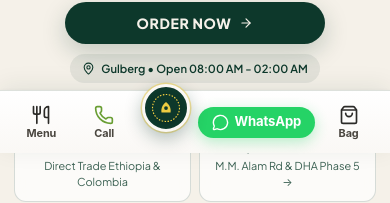
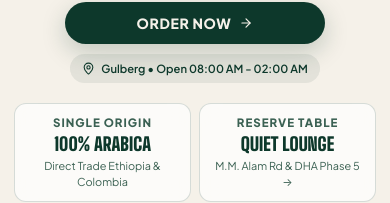
Before and after one commit to armanh148/Artisan-Coffee-Gulberg, a React (Vite) app: page / in a window 390 px wide. Shown: the part 691-894 px from the top of the page. Built offline with nearby package versions, Linux system fonts and the light colour scheme.

Commit message:
revert(mobile): remove mobile bottom navigation bar as requested, keeping top navbar clean

```diff
--- a/src/App.jsx
+++ b/src/App.jsx
@@ -8,7 +8,6 @@
 import KopagContactSection from './components/kopag/KopagContactSection';
 import KopagFaqSection from './components/kopag/KopagFaqSection';
 import KopagFooter from './components/kopag/KopagFooter';
-import KopagBottomNav from './components/kopag/KopagBottomNav';
 
 import ReservationModal from './components/taraq/ReservationModal';
 import ProductModal from './components/ProductModal';
@@ -217,16 +216,17 @@
         onOpenLocation={() => setIsLocationModalOpen(true)}
       />
 
-      {/* Mobile Bottom Navigation Bar (Menu, Call, Center Roastery Logo, WhatsApp, Bag) */}
-      <KopagBottomNav
-        cartCount={cartCount}
-        onOpenMenu={() => {
-          const el = document.getElementById('explore-menu-section');
-          if (el) el.scrollIntoView({ behavior: 'smooth' });
-        }}
-        onOpenCart={() => setIsCartOpen(true)}
-        onScrollTop={() => window.scrollTo({ top: 0, behavior: 'smooth' })}
-      />
+      {/* Quick Mobile Floating Cart Button */}
+      {cartCount > 0 && (
+        <button
+          type="button"
+          className="kopag-floating-cart-pill"
+          onClick={() => setIsCartOpen(true)}
+        >
+          <ShoppingBag size={18} />
+          <span>View Order ({cartCount} &bull; Rs. {cartTotal.toLocaleString()})</span>
+        </button>
+      )}
 
       {/* Table Reservation Modal */}
       <ReservationModal
--- a/src/components/kopag/KopagBottomNav.jsx
+++ /dev/null
@@ -1,91 +0,0 @@
-import React from 'react';
-import { Utensils, Phone, ShoppingBag, MessageCircle } from 'lucide-react';
-
-export default function KopagBottomNav({
-  cartCount = 0,
-  onOpenMenu,
-  onOpenCart,
-  onScrollTop
-}) {
-  const handleCall = () => {
-    window.location.href = 'tel:+923000777242';
-  };
-
-  const handleWhatsApp = () => {
-    window.open(
-      'https://wa.me/923000777242?text=Hello%20Artisan%20Coffee%20Roaster%2C%20I%20would%20like%20to%20place%20an%20order.',
-      '_blank',
-      'noopener,noreferrer'
-    );
-  };
-
-  return (
-    <nav className="kopag-bottom-nav" aria-label="Mobile Bottom Navigation">
-      <div className="kopag-bottom-nav-inner">
-        {/* 1. Menu Action */}
-        <button
-          type="button"
-          className="bottom-nav-item nav-menu-btn"
-          onClick={onOpenMenu}
-          title="Explore Menu"
-        >
-          <Utensils size={20} className="bottom-nav-icon menu-icon" />
-          <span className="bottom-nav-label">Menu</span>
-        </button>
-
-        {/* 2. Call Action */}
-        <button
-          type="button"
-          className="bottom-nav-item nav-call-btn"
-          onClick={handleCall}
-          title="Call Roastery"
-        >
-          <Phone size={20} className="bottom-nav-icon call-icon" />
-          <span className="bottom-nav-label">Call</span>
-        </button>
-
-        {/* 3. Center Roastery Logo Emblem (Elevated Floating Action) */}
-        <button
-          type="button"
-          className="bottom-nav-center-logo-btn"
-          onClick={onScrollTop}
-          title="Artisan Coffee Roaster &bull; Home"
-          aria-label="Back to top"
-        >
-          <div className="center-logo-disc">
-            <svg viewBox="0 0 40 40" className="center-logo-svg" width="30" height="30">
-              <circle cx="20" cy="20" r="18" fill="#0D382B" stroke="#F9D342" strokeWidth="1.5" strokeDasharray="2,2" />
-              <path d="M14 26 C14 26, 12 18, 20 12 C28 18, 26 26, 26 26 Z" fill="#F9D342" opacity="0.95" />
-              <circle cx="20" cy="20" r="2.5" fill="#0D382B" />
-            </svg>
-          </div>
-        </button>
-
-        {/* 4. WhatsApp Direct Pill Button */}
-        <button
-          type="button"
-          className="bottom-nav-whatsapp-pill"
-          onClick={handleWhatsApp}
-          title="Chat on WhatsApp"
-        >
-          <MessageCircle size={17} className="wa-icon" />
-          <span className="wa-text">WhatsApp</span>
-        </button>
-
-        {/* 5. Bag / Cart Action */}
-        <button
-          type="button"
-          className="bottom-nav-item nav-bag-btn"
-          onClick={onOpenCart}
-          title="View Bag / Cart"
-        >
-          <div className="bag-icon-wrapper">
-            <ShoppingBag size={20} className="bottom-nav-icon bag-icon" />
-            {cartCount > 0 && <span className="bottom-nav-badge">{cartCount}</span>}
-          </div>
-          <span className="bottom-nav-label">Bag</span>
-        </button>
-      </div>
-    </nav>
-  );
-}
--- a/src/kopag.css
+++ b/src/kopag.css
@@ -3850,219 +3850,3 @@
     font-size: 1.45rem;
   }
 }
-
-/* ==========================================================================
-   MOBILE BOTTOM NAVIGATION BAR WITH CENTER ROASTERY LOGO
-   ========================================================================== */
-.kopag-bottom-nav {
-  display: none;
-}
-
-@media (max-width: 768px) {
-  body {
-    padding-bottom: calc(72px + env(safe-area-inset-bottom, 0px));
-  }
-
-  .kopag-bottom-nav {
-    display: block;
-    position: fixed;
-    bottom: 0;
-    left: 0;
-    right: 0;
-    background: #FAF8F5;
-    background: linear-gradient(180deg, #FFFFFF 0%, #FAF8F5 100%);
-    border-top: 1px solid rgba(13, 56, 43, 0.12);
-    box-shadow: 0 -4px 24px rgba(13, 56, 43, 0.08), 0 -1px 3px rgba(0, 0, 0, 0.03);
-    z-index: 1200;
-    padding: 7px 12px calc(7px + env(safe-area-inset-bottom, 0px));
-    backdrop-filter: blur(14px);
-    -webkit-backdrop-filter: blur(14px);
-  }
-
-  .kopag-bottom-nav-inner {
-    display: flex;
-    align-items: center;
-    justify-content: space-around;
-    max-width: 480px;
-    margin: 0 auto;
-    position: relative;
-    gap: 4px;
-  }
-
-  /* Regular Nav Items (Menu, Call, Bag) */
-  .bottom-nav-item {
-    display: flex;
-    flex-direction: column;
-    align-items: center;
-    justify-content: center;
-    gap: 3px;
-    background: transparent;
-    border: none;
-    padding: 5px 6px;
-    cursor: pointer;
-    color: #2D2C28;
-    text-decoration: none;
-    transition: transform 0.15s ease, opacity 0.15s ease;
-    touch-action: manipulation;
-    flex: 1;
-    min-width: 44px;
-  }
-
-  .bottom-nav-item:active {
-    transform: scale(0.92);
-  }
-
-  .bottom-nav-icon {
-    display: flex;
-    align-items: center;
-    justify-content: center;
-    transition: color 0.2s ease, transform 0.2s ease;
-  }
-
-  .nav-menu-btn .menu-icon {
-    color: #2B2A27;
-  }
-
-  .nav-call-btn .call-icon {
-    color: #699E33; /* Olive/lime green phone icon as in reference */
-  }
-
-  .nav-bag-btn .bag-icon {
-    color: #2B2A27;
-  }
-
-  .bottom-nav-label {
-    font-size: 0.68rem;
-    font-weight: 700;
-    color: #4A463F;
-    letter-spacing: -0.01em;
-    line-height: 1;
-    font-family: 'Cabinet Grotesk', -apple-system, sans-serif;
-  }
-
-  /* Center Elevated Floating Logo Emblem */
-  .bottom-nav-center-logo-btn {
-    display: flex;
-    flex-direction: column;
-    align-items: center;
-    justify-content: center;
-    background: transparent;
-    border: none;
-    cursor: pointer;
-    padding: 0 4px;
-    position: relative;
-    top: -14px;
-    touch-action: manipulation;
-    flex-shrink: 0;
-    transition: transform 0.22s cubic-bezier(0.16, 1, 0.3, 1);
-  }
-
-  .bottom-nav-center-logo-btn:active {
-    transform: scale(0.92);
-  }
-
-  .center-logo-disc {
-    width: 48px;
-    height: 48px;
-    border-radius: 50%;
-    background: #0D382B;
-    border: 3px solid #FAF8F5;
-    box-shadow: 0 6px 18px rgba(13, 56, 43, 0.32), 0 0 0 1.5px rgba(249, 211, 66, 0.5);
-    display: flex;
-    align-items: center;
-    justify-content: center;
-    transition: all 0.25s cubic-bezier(0.16, 1, 0.3, 1);
-  }
-
-  .center-logo-svg {
-    display: block;
-    filter: drop-shadow(0 1px 2px rgba(0, 0, 0, 0.25));
-  }
-
-  .bottom-nav-center-logo-btn:hover .center-logo-disc {
-    transform: scale(1.06);
-    box-shadow: 0 8px 22px rgba(13, 56, 43, 0.45), 0 0 0 2px #F9D342;
-  }
-
-  /* WhatsApp Pill Button (Directly matches reference) */
-  .bottom-nav-whatsapp-pill {
-    background: #25D366;
-    color: #FFFFFF;
-    border: none;
-    border-radius: 9999px;
-    padding: 7px 14px;
-    display: inline-flex;
-    align-items: center;
-    gap: 6px;
-    font-weight: 700;
-    font-size: 0.82rem;
-    font-family: 'Cabinet Grotesk', -apple-system, sans-serif;
-    box-shadow: 0 4px 14px rgba(37, 211, 102, 0.32);
-    cursor: pointer;
-    touch-action: manipulation;
-    transition: transform 0.16s ease, box-shadow 0.16s ease;
-    white-space: nowrap;
-    flex-shrink: 0;
-  }
-
-  .bottom-nav-whatsapp-pill:active {
-    transform: scale(0.94);
-  }
-
-  .bottom-nav-whatsapp-pill .wa-icon {
-    flex-shrink: 0;
-    color: #FFFFFF;
-  }
-
-  .bottom-nav-whatsapp-pill .wa-text {
-    letter-spacing: -0.01em;
-    line-height: 1;
-  }
-
-  /* Bag icon with counter badge */
-  .bag-icon-wrapper {
-    position: relative;
-    display: inline-flex;
-    align-items: center;
-    justify-content: center;
-  }
-
-  .bottom-nav-badge {
-    position: absolute;
-    top: -5px;
-    right: -8px;
-    background: #E85A4F;
-    color: #FFFFFF;
-    font-size: 0.65rem;
-    font-weight: 800;
-    line-height: 1;
-    min-width: 17px;
-    height: 17px;
-    border-radius: 9999px;
-    display: flex;
-    align-items: center;
-    justify-content: center;
-    padding: 0 3px;
-    box-shadow: 0 2px 6px rgba(232, 90, 79, 0.4);
-    border: 1.5px solid #FFFFFF;
-  }
-}
-
-@media (max-width: 380px) {
-  .bottom-nav-whatsapp-pill {
-    padding: 6px 10px;
-    font-size: 0.76rem;
-    gap: 4px;
-  }
-  .center-logo-disc {
-    width: 44px;
-    height: 44px;
-  }
-  .bottom-nav-center-logo-btn {
-    top: -10px;
-  }
-  .bottom-nav-item {
-    padding: 4px 3px;
-    min-width: 38px;
-  }
-}
```
